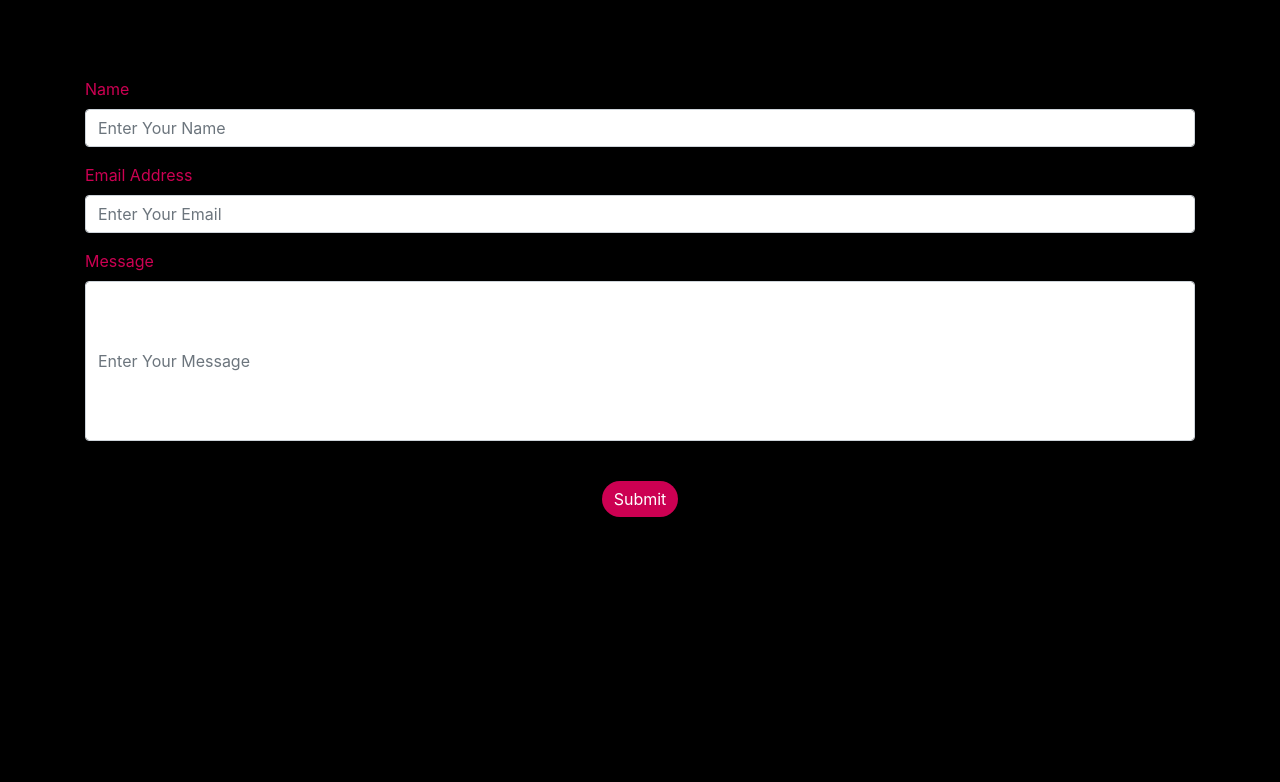
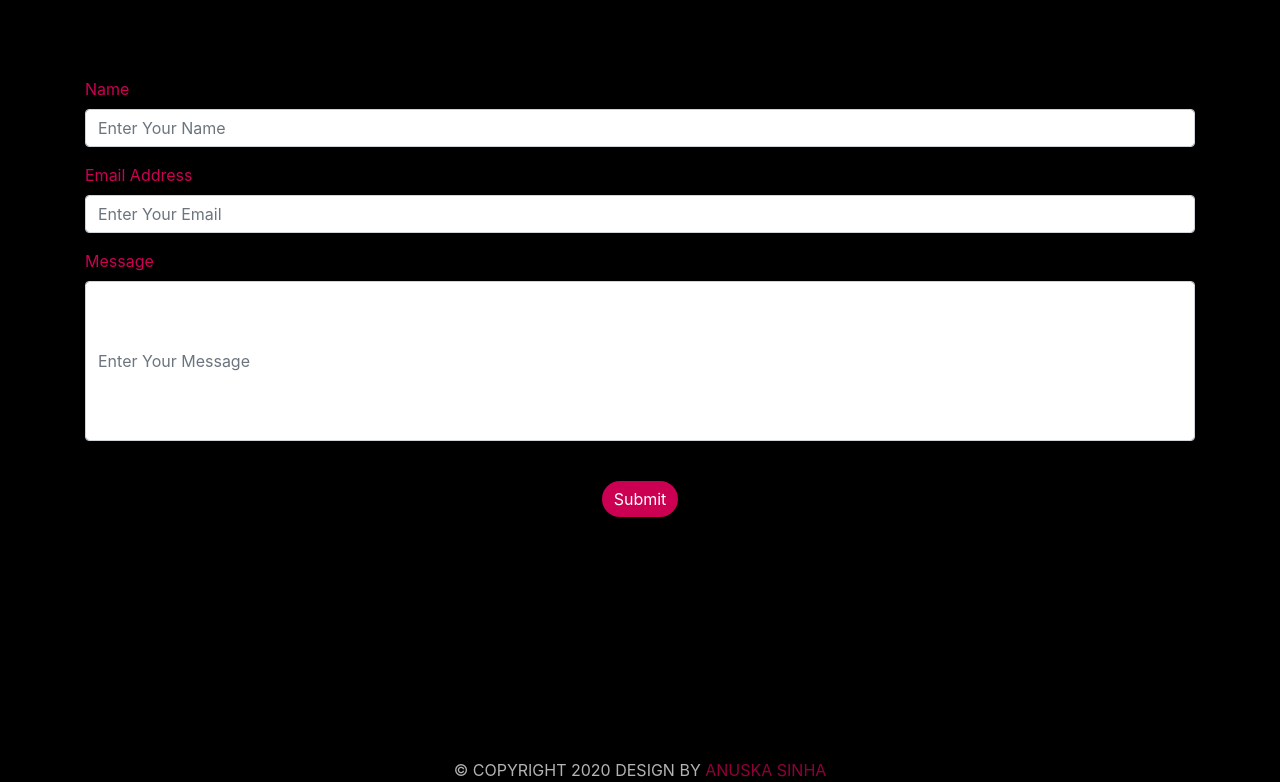
Before and after one commit to theslytherin/theslytherin.github.io, a plain HTML site: page index.html in a window 1280 px wide. Shown: the part 2618-3400 px from the top of the page. Before the commit the page ends 3304 px from the top, so only its background shows below. Drawn offline with nearby package versions, Linux system fonts and the light colour scheme.

Commit message:
Update index.html

```diff
--- a/index.html
+++ b/index.html
@@ -160,9 +160,28 @@
         </div>
     </section>
 
+    <section id="footer">
+        <br><br><br>
+        <div class="container">
+            <div id="sectionhead " align="center " style=" opacity: 0.7;
+            text-transform: uppercase;">
+                <div class="copyright">
+                    <span style="color: #ffffff ;">© Copyright 2020 </span>
+                    <span style="color: #ffffff;">Design by <a style="color:#cc0052 ;" href="index.html">Anuska Sinha</a></span>
+                </div>
+            </div>
+
+        </div>
+    </section>
+
+
+
+
+
     <script src="https://code.jquery.com/jquery-3.2.1.slim.min.js " integrity="sha384-KJ3o2DKtIkvYIK3UENzmM7KCkRr/rE9/Qpg6aAZGJwFDMVNA/GpGFF93hXpG5KkN " crossorigin="anonymous "></script>
     <script src="https://cdnjs.cloudflare.com/ajax/libs/popper.js/1.12.9/umd/popper.min.js " integrity="sha384-ApNbgh9B+Y1QKtv3Rn7W3mgPxhU9K/ScQsAP7hUibX39j7fakFPskvXusvfa0b4Q " crossorigin="anonymous "></script>
     <script src="https://maxcdn.bootstrapcdn.com/bootstrap/4.0.0/js/bootstrap.min.js " integrity="sha384-JZR6Spejh4U02d8jOt6vLEHfe/JQGiRRSQQxSfFWpi1MquVdAyjUar5+76PVCmYl " crossorigin="anonymous "></script>
+
 </body>
 
 </html>
```
